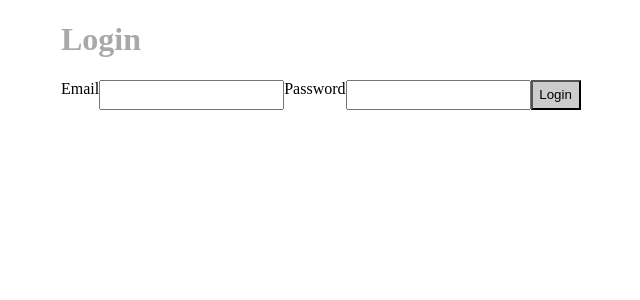
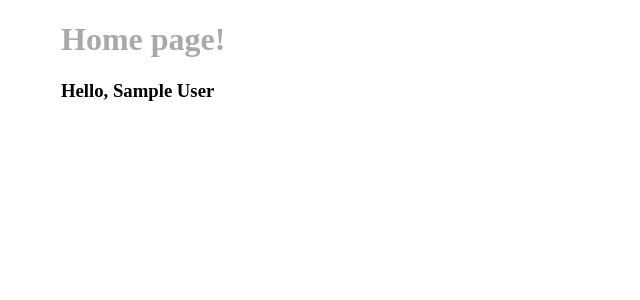
Before and after one commit to jasonsjones/react-flux-starter, a React app: page / in a window 1280 px wide. Before the commit this address led to /login. Shown: the top 300 px of the page, without its empty margins (99-739 px from the left). Built offline with nearby package versions, Linux system fonts and the light colour scheme; sample sign-in values are in the browser's storage; what flux would draw is missing.

Commit message:
Add token and utilize localStorage

```diff
--- a/src/components/App.js
+++ b/src/components/App.js
@@ -13,7 +13,8 @@ class App extends React.Component {
     constructor() {
         super();
         this.state = {
-            currentUser: authStore.getCurrentUser()
+            currentUser: authStore.getCurrentUser(),
+            token: authStore.getToken()
         };
 
         this.isUserAuthenticated = this.isUserAuthenticated.bind(this);
@@ -35,7 +36,7 @@ class App extends React.Component {
     }
 
     isUserAuthenticated() {
-        return !!this.state.currentUser;
+        return !!this.state.token;
     }
 
     render() {
--- a/src/stores/authStore.js
+++ b/src/stores/authStore.js
@@ -4,7 +4,11 @@ import AppDispatcher from '../dispatcher';
 class AuthStore extends EventEmitter {
     constructor() {
         super();
-        this.currentUser = null
+
+        this.currentUser = null;
+        this.token = null;
+
+        // temp user list
         this.users = [
             {
                 name: 'Oliver Queen',
@@ -16,11 +20,23 @@ class AuthStore extends EventEmitter {
                 email: 'dig@qc.com',
                 password: 'spartan'
             }
-        ]
+        ];
     }
 
     getCurrentUser() {
+        let user = localStorage.getItem('currentUser');
+        if (user) {
+            this.currentUser = JSON.parse(user);
+        }
         return this.currentUser;
+    }
+
+    getToken() {
+        let userToken = localStorage.getItem('userToken');
+        if (userToken) {
+            this.token = userToken;
+        }
+        return this.token;
     }
 
     authenticateUser(user) {
@@ -33,8 +49,11 @@ class AuthStore extends EventEmitter {
                 name: theUser.name,
                 email: theUser.email
             };
+            this.token = 'jwt.token.fromServer';
             // this is a good place to store the token (if sent from server)
             // and current user data in local or session storage
+            localStorage.setItem('userToken', this.token);
+            localStorage.setItem('currentUser', JSON.stringify(this.currentUser));
             this.emit('change');
         }
     }
```
